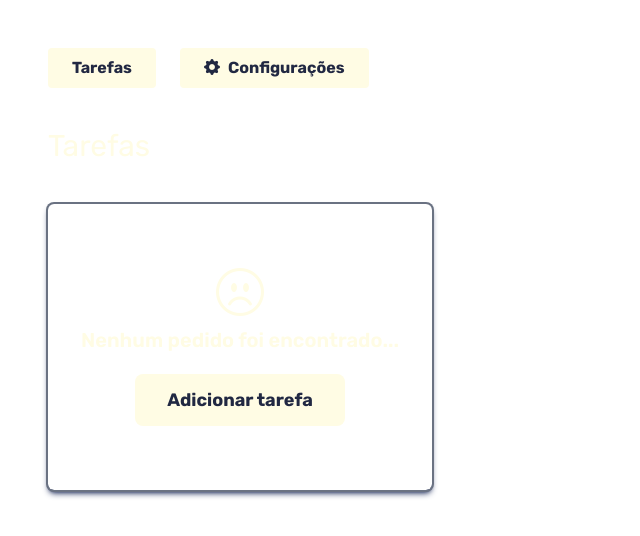
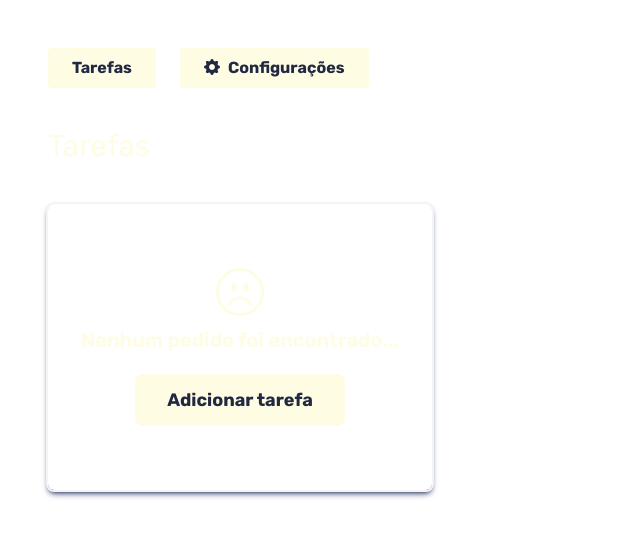
Before and after one commit to ggustavo-souza/app_electron, a React (Vite) app: page / in a window 1280 px wide. Shown: the top 536 px of the page, without its empty margins (0-640 px from the left). Built offline with nearby package versions, Linux system fonts and the light colour scheme.

Commit message:
fix: ajuste estético nas bordas do card de adicionar tarefa

```diff
--- a/src/renderer/components/CompAdicionarTarefa.tsx
+++ b/src/renderer/components/CompAdicionarTarefa.tsx
@@ -13,7 +13,7 @@ export default function BotaoAdicionarTarefa({ semPedidos, puxarTarefas }: Botao
     return (
         <>
             {semPedidos && (
-                <div className="ring-2 w-full ring-gray-500 shadow-md shadow-blue-950 px-8 py-16 rounded-md">
+                <div className="ring-2 w-full ring-gray-100 shadow-md shadow-blue-950 px-8 py-16 rounded-md">
                     <div className="flex gap-2 mb-5 items-center flex-col justify-center">
                         <i className="bi bi-emoji-frown text-5xl secondaryIcon"></i>
                         <p className="text-xl font-semibold">Nenhum pedido foi encontrado...</p>
@@ -26,7 +26,7 @@ export default function BotaoAdicionarTarefa({ semPedidos, puxarTarefas }: Botao
                 </div>
             )}
             {!semPedidos && (
-                <div className="ring-2 w-full ring-gray-500 shadow-md shadow-blue-950 px-8 py-16 rounded-md">
+                <div className="ring-2 w-full ring-gray-100 shadow-md shadow-blue-950 px-8 py-16 rounded-md">
                     <div className="w-full flex items-center justify-center">
                         <button className="px-8 py-3 rounded-lg secondaryBackground font-bold text-lg" onClick={() => setJanelaTarefa(true)}>
                             Adicionar tarefa
```
